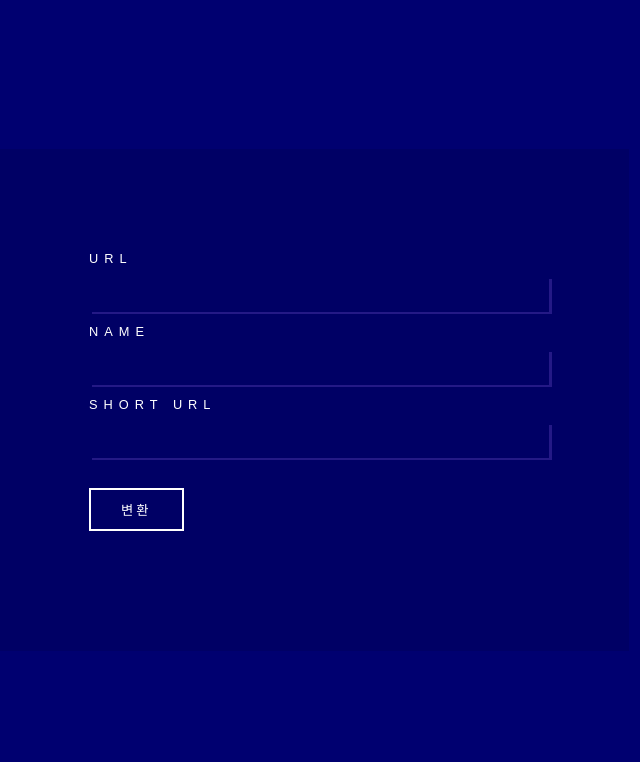
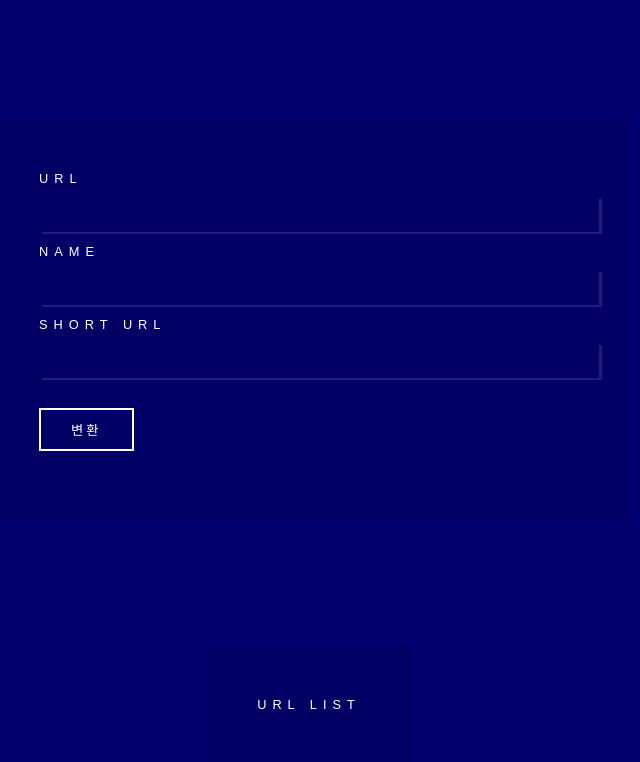
Before and after one commit to suhyunbaik/shorty, a Flask app: page / in a window 1280 px wide. Shown: the top 762 px of the page, without its empty margins (331-971 px from the left). Run offline with Flask 2, Linux system fonts and the light colour scheme; parts of the project's set-up code (start-up, migrations or seed data) failed here and were passed over.

Commit message:
Feat: 변환된 url 리스트 표현

```diff
--- a/short/api.py
+++ b/short/api.py
@@ -22,6 +22,8 @@ def main():
         new_urls = URLS(original_url=original_url, short_url=short_url)
         db.session.add(new_urls)
         db.session.commit()
+
         return render_template('main.html', form=form, msg=short_url)
 
-    return render_template('main.html', form=form)
+    urls = URLS.query.all()
+    return render_template('main.html', form=form, urls=urls)
--- a/short/templates/main.html
+++ b/short/templates/main.html
@@ -6,7 +6,9 @@
 </head>
 <style>
 body {background: #000070;}
-form {position: absolute; top: 50%; left: 50%; transform: translate(-50%,-50%); background: rgba(0,0,0,.1); padding: 100px;}
+form {position: absolute; top: 40%; left: 50%; transform: translate(-50%,-50%); background: rgba(0,0,0,.1); padding: 50px;}
+div {position: absolute; top: 88%; left: 50%; transform: translate(-50%,-50%); background: rgba(0,0,0,.1); padding: 50px;}
+p {width: 100%; color: white; font-family: sans-serif; letter-spacing: 1px; font-size: .8em}
 label{font-family: sans-serif; letter-spacing: 6px; text-transform: uppercase;font-size: .8em;color: #FFF;}
 input[type=text]{display: inline-block;border: none;text-align: left;box-shadow: 3px 2px rgba(121, 83, 210,.3 );padding: 10px;
   width: 100%;margin: 10px 0;background: transparent;color: #FFF;}
@@ -24,5 +26,11 @@ input[type=submit]:hover {background: transparent;border: 2px solid rgba(69, 39,
         <input type="text" id="short" name="short" disabled value='{{ msg }}'>
         <input type="submit" value="변환">
     </form>
+    <div>
+        <label for="short">URL List</label>
+        {% for url in urls %}
+            <p>{{ url.original_url }}  =>  {{ url.short_url }}</p>
+        {% endfor %}
+    </div>
 </body>
 </html>
```
